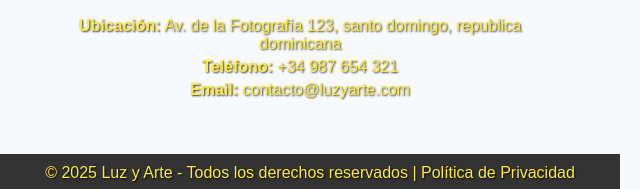
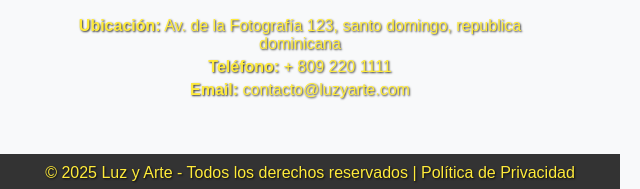
Before and after one commit to JoseMPDev/josempdev.github.io, a plain HTML site: page Cine/index.html in a window 1280 px wide. Shown: the part 3722-3911 px from the top of the page, 0-640 px from the left. Drawn offline with Linux system fonts and the light colour scheme; files that its build step writes are made by us from their sources.

Commit message:
Update index.html

```diff
--- a/Cine/index.html
+++ b/Cine/index.html
@@ -415,7 +415,7 @@
         <!-- Información de Contacto del Estudio -->
         <div class="contact-info">
           <p><strong>Ubicación:</strong> Av. de la Fotografía 123, santo domingo, republica dominicana</p>
-          <p><strong>Teléfono:</strong> +34 987 654 321</p>
+          <p><strong>Teléfono:</strong> + 809 220 1111 </p>
           <p><strong>Email:</strong> contacto@luzyarte.com</p>
         </div>
       </div>
```
